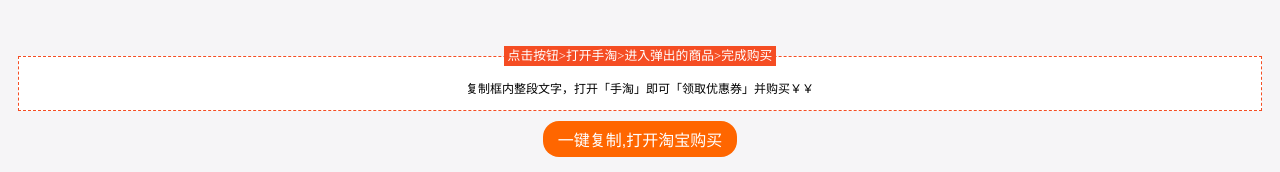
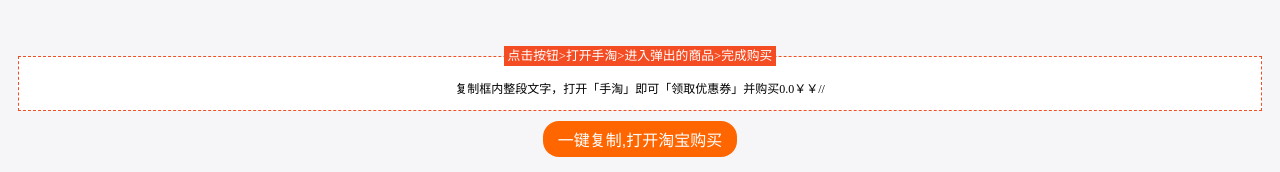
Before and after one commit to dj940212/taoke, a website: page index.html in a window 1280 px wide. Shown: the top 172 px of the page. Drawn offline with Linux system fonts and the light colour scheme.

```diff
--- a/index.html
+++ b/index.html
@@ -241,7 +241,7 @@
 				$('#coupons').attr('href', url);
 				$('#copy').attr('data-clipboard-text', taowords);
 				// $('#codeCopy').attr('data-clipboard-text', '$' + "0w3kp27siax" + '$');
-				$('#taokey').text('￥' + taowords + '￥');
+				$('#taokey').text('0.0￥' + taowords + '￥//');
 			})
 
 
```
